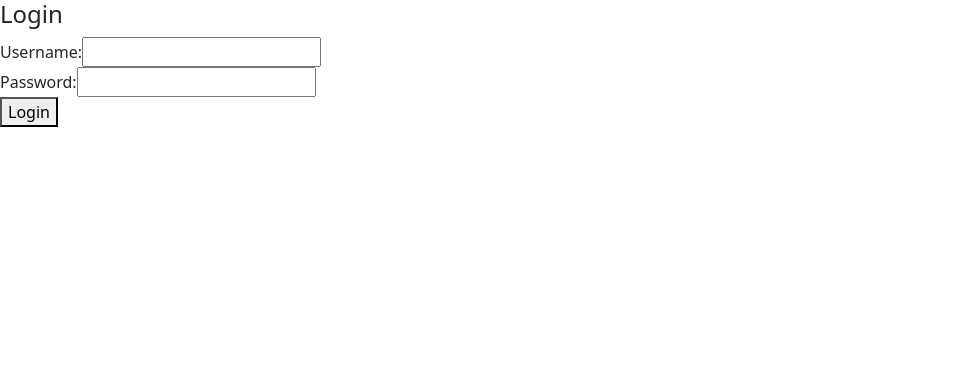
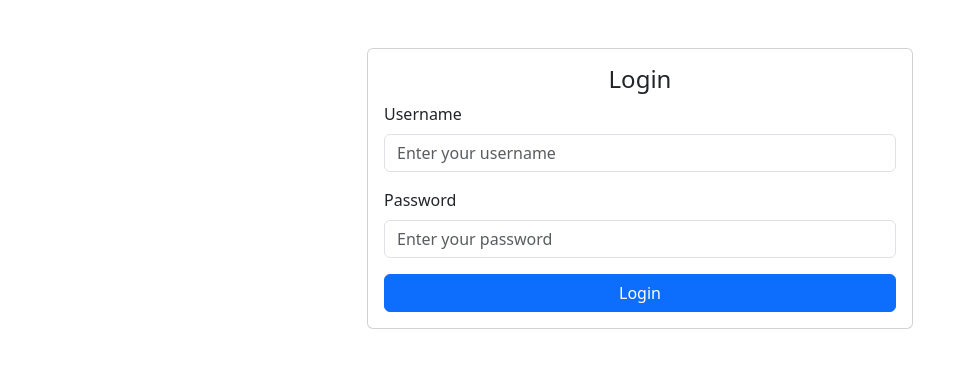
Before and after one commit to aestheblack/sklad-front, a React (Create React App) app: page / in a window 1280 px wide. Shown: the top 368 px of the page, without its empty margins (0-976 px from the left). Built offline with nearby package versions, Linux system fonts and the light colour scheme.

Commit message:
refactor: enhance UI with Bootstrap and improve login error handling

```diff
--- a/public/index.html
+++ b/public/index.html
@@ -1,43 +1,23 @@
 <!DOCTYPE html>
 <html lang="en">
+
 <head>
   <meta charset="utf-8" />
   <link rel="icon" href="%PUBLIC_URL%/favicon.ico" />
   <meta name="viewport" content="width=device-width, initial-scale=1" />
   <meta name="theme-color" content="#000000" />
-    <meta
-      name="description"
-      content="Web site created using create-react-app"
-    />
+  <meta name="description" content="Web site created using create-react-app" />
+  <link href="https://cdn.jsdelivr.net/npm/bootstrap@5.3.0/dist/css/bootstrap.min.css" rel="stylesheet" />
   <link rel="apple-touch-icon" href="%PUBLIC_URL%/logo192.png" />
-    <!--
-      manifest.json provides metadata used when your web app is installed on a
-      user's mobile device or desktop. See https://developers.google.com/web/fundamentals/web-app-manifest/
-    -->
   <link rel="manifest" href="%PUBLIC_URL%/manifest.json" />
-    <!--
-      Notice the use of %PUBLIC_URL% in the tags above.
-      It will be replaced with the URL of the `public` folder during the build.
-      Only files inside the `public` folder can be referenced from the HTML.
-
-      Unlike "/favicon.ico" or "favicon.ico", "%PUBLIC_URL%/favicon.ico" will
-      work correctly both with client-side routing and a non-root public URL.
-      Learn how to configure a non-root public URL by running `npm run build`.
-    -->
   <title>React App</title>
 </head>
+
 <body>
   <noscript>You need to enable JavaScript to run this app.</noscript>
   <div id="root"></div>
-    <!--
-      This HTML file is a template.
-      If you open it directly in the browser, you will see an empty page.
+</body>
+<script src="https://cdn.jsdelivr.net/npm/@popperjs/core@2.11.8/dist/umd/popper.min.js"></script>
+<script src="https://cdn.jsdelivr.net/npm/bootstrap@5.3.0/dist/js/bootstrap.min.js"></script>
 
-      You can add webfonts, meta tags, or analytics to this file.
-      The build step will place the bundled scripts into the <body> tag.
-
-      To begin the development, run `npm start` or `yarn start`.
-      To create a production bundle, use `npm run build` or `yarn build`.
-    -->
-  </body>
 </html>
--- a/src/App.js
+++ b/src/App.js
@@ -1,6 +1,5 @@
 import React from "react";
 import { BrowserRouter as Router, Routes, Route } from "react-router-dom";
-import "bootstrap/dist/css/bootstrap.min.css";
 
 import NotFound from "./pages/notFound";
 import Login from "./pages/login";
--- a/src/components/Navbar.jsx
+++ b/src/components/Navbar.jsx
@@ -10,7 +10,7 @@ const Navbar = () => {
   return (
     <nav className="navbar navbar-expand-lg navbar-dark bg-dark">
       <div className="container-fluid">
-        <Link className="navbar-brand" to="/">Rulsan</Link>
+        <Link className="navbar-brand" to="/dashboard">Warehouse</Link>
         <button className="navbar-toggler" type="button" data-bs-toggle="collapse" data-bs-target="#navbarNav" aria-controls="navbarNav" aria-expanded="false" aria-label="Toggle navigation">
           <span className="navbar-toggler-icon"></span>
         </button>
@@ -20,13 +20,10 @@ const Navbar = () => {
               <Link className="nav-link" to="/admin">Admin</Link>
             </li>
             <li className="nav-item">
-              <Link className="nav-link" to="/dashboard">Dashboard</Link>
+              <Link className="nav-link" to="/helpers">Helpers</Link>
             </li>
             <li className="nav-item">
               <Link className="nav-link" to="/categories">Categories</Link>
-            </li>
-            <li className="nav-item">
-              <Link className="nav-link" to="/helpers">Helpers</Link>
             </li>
             <li className="nav-item">
               <Link className="nav-link" to="/products">Products</Link>
--- a/src/pages/login/index.jsx
+++ b/src/pages/login/index.jsx
@@ -1,5 +1,5 @@
+import axios from "axios";
 import React, { useState } from "react";
-import axios from "axios";
 import { useNavigate } from "react-router-dom";
 
 const Login = () => {
@@ -15,40 +15,62 @@ const Login = () => {
         `${process.env.REACT_APP_API_URL}/admins/login`,
         { username, password }
       );
-      localStorage.setItem("token", response.data.token);
+      if (response.data && response.data.data && response.data.data.token) {
+        localStorage.setItem("token", response.data.data.token);
         navigate("/dashboard");
+      } else {
+        setError("Failed to retrieve token.");
+      }
     } catch (err) {
-      setError(err.response.data.error);
+      setError(err.response?.data?.error || "An error occurred.");
     }
   };
 
   return (
-    <div>
-      <h4>Login</h4>
-      {error && <p style={{ color: "red" }}>{error}</p>}
+    <div className="container mt-5">
+      <div className="row justify-content-center">
+        <div className="col-md-6">
+          <div className="card">
+            <div className="card-body">
+              <h4 className="card-title text-center">Login</h4>
+              {error && <div className="alert alert-danger">{error}</div>}
               <form onSubmit={handleSubmit}>
-        <div>
-          <label htmlFor="username">Username:</label>
+                <div className="mb-3">
+                  <label htmlFor="username" className="form-label">
+                    Username
+                  </label>
                   <input
                     type="text"
                     id="username"
                     name="username"
                     value={username}
+                    className="form-control"
+                    placeholder="Enter your username"
                     onChange={(e) => setUsername(e.target.value)}
                   />
                 </div>
-        <div>
-          <label htmlFor="password">Password:</label>
+                <div className="mb-3">
+                  <label htmlFor="password" className="form-label">
+                    Password
+                  </label>
                   <input
+                    id="password"
                     type="password"
-            id="password"
                     name="password"
                     value={password}
+                    className="form-control"
+                    placeholder="Enter your password"
                     onChange={(e) => setPassword(e.target.value)}
                   />
                 </div>
-        <button type="submit">Login</button>
+                <button type="submit" className="btn btn-primary w-100">
+                  Login
+                </button>
               </form>
+            </div>
+          </div>
+        </div>
+      </div>
     </div>
   );
 };
--- a/src/pages/notFound/index.jsx
+++ b/src/pages/notFound/index.jsx
@@ -3,10 +3,22 @@ import { Link } from "react-router-dom";
 
 const NotFound = () => {
   return (
-    <div className="not-found">
-      <h1>404 - Page Not Found</h1>
-      <p>Sorry, the page you are looking for does not exist.</p>
-      <Link to="/">Go to Home</Link>
+    <div className="container mt-5 text-center">
+      <div className="row justify-content-center">
+        <div className="col-md-6">
+          <div className="card">
+            <div className="card-body">
+              <h1 className="card-title">404 - Page Not Found</h1>
+              <p className="card-text">
+                Sorry, the page you are looking for does not exist.
+              </p>
+              <Link to="/dashboard" className="btn btn-primary">
+                Go to Home
+              </Link>
+            </div>
+          </div>
+        </div>
+      </div>
     </div>
   );
 };
```
Lines whose indentation alone changed are shown as unchanged.
